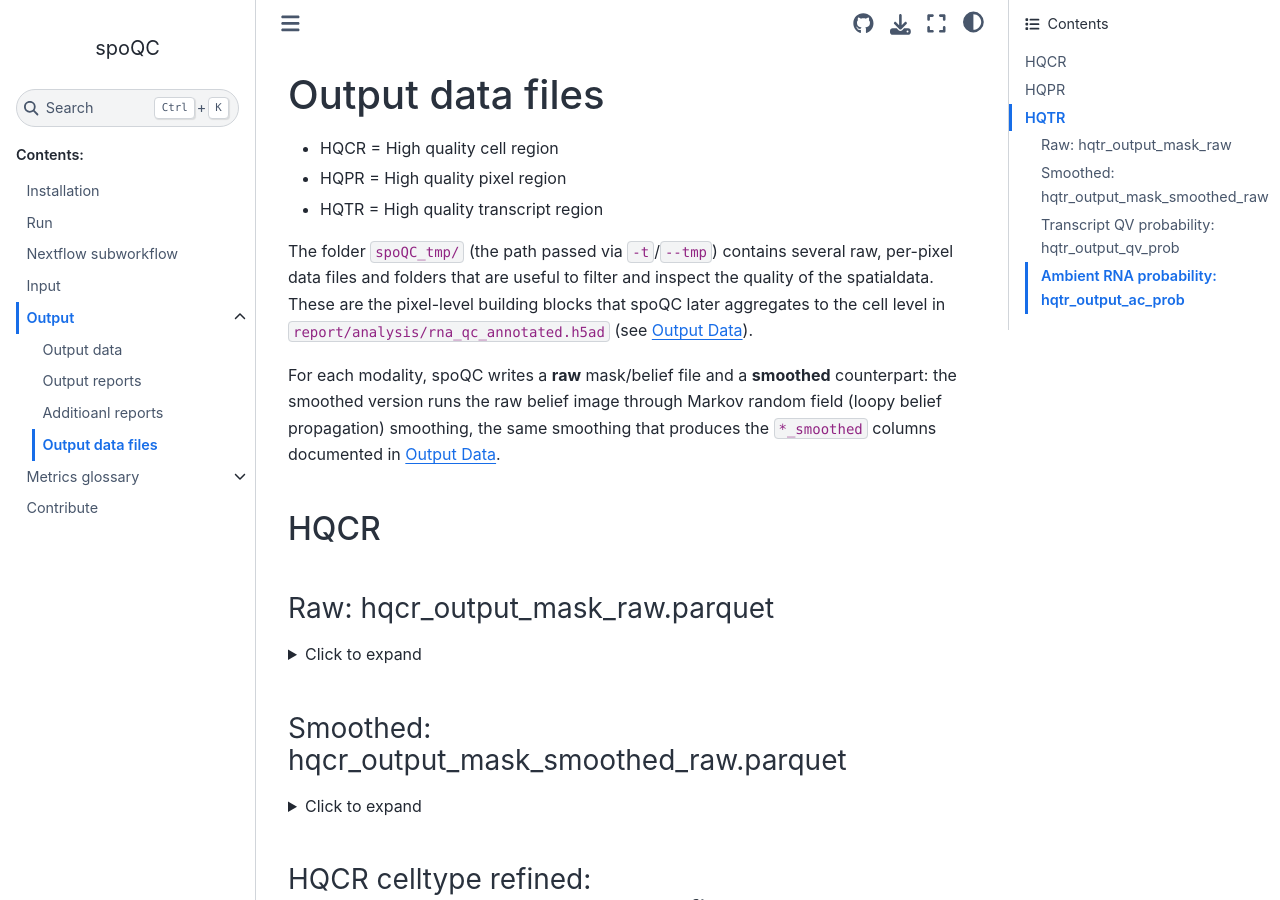
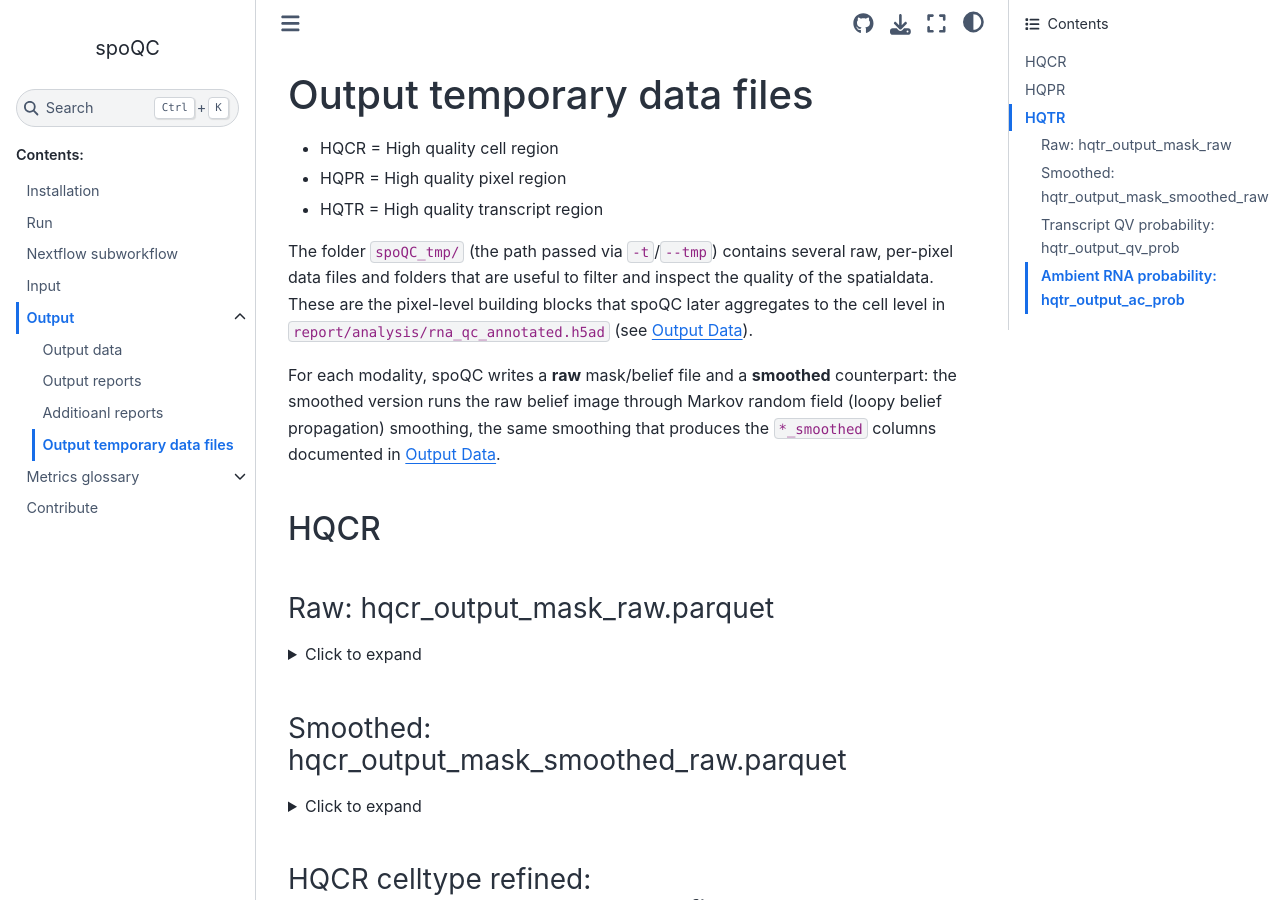
Before and after one commit to heylf/spoQC, a Sphinx documentation site: the page built from docs/source/output_tmp.md, in a window 1280 px wide and 900 px high. Built offline with Sphinx 7.4.7 and the Sphinx Book theme 1.1.4, drawn with Linux system fonts in a browser that asks for light colours.

Commit message:
updateing documentation

```diff
--- a/docs/source/output_tmp.md
+++ b/docs/source/output_tmp.md
@@ -1,4 +1,4 @@
-# Output data files
+# Output temporary data files
 
 * HQCR = High quality cell region
 * HQPR = High quality pixel region
```
